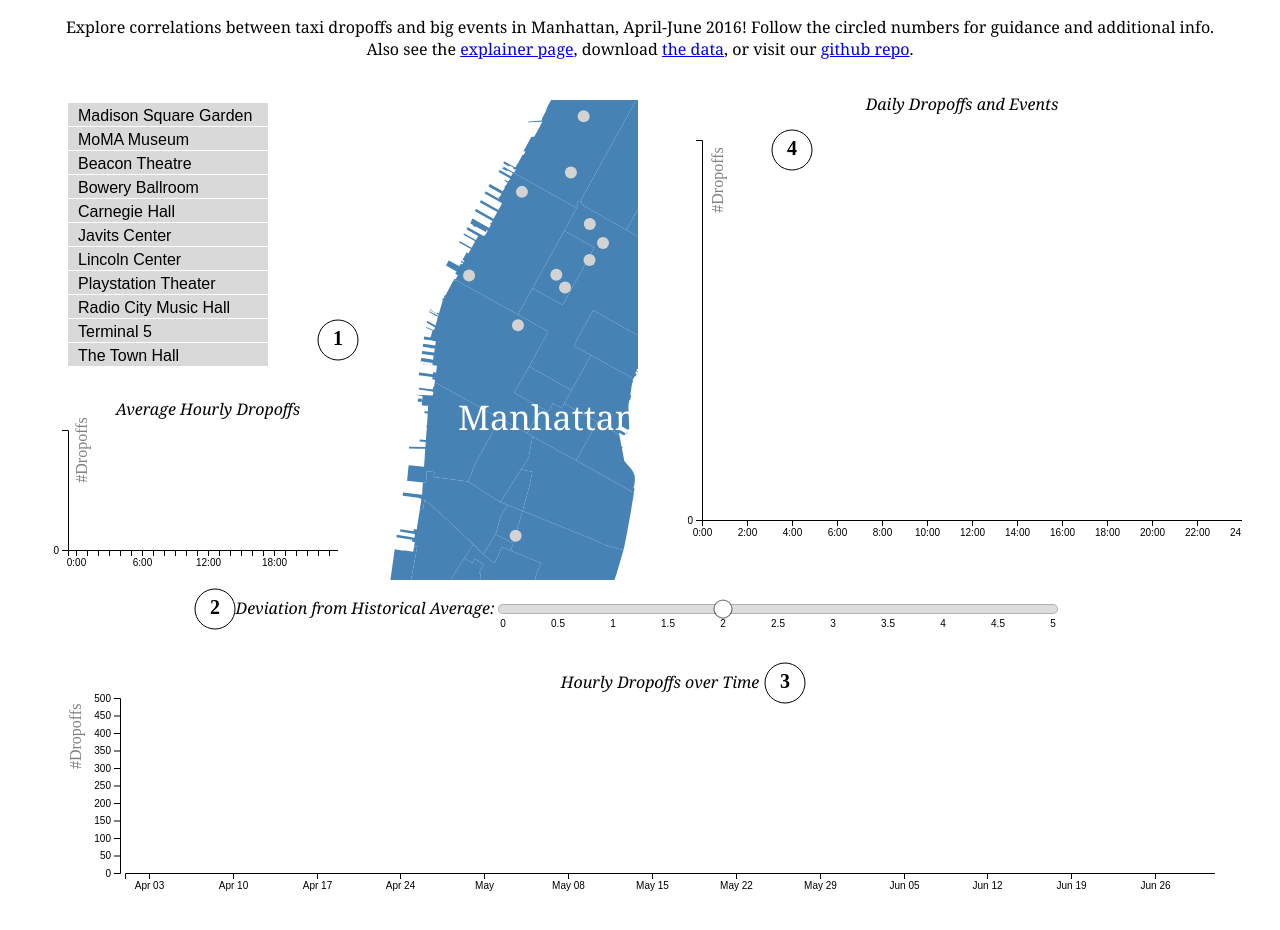
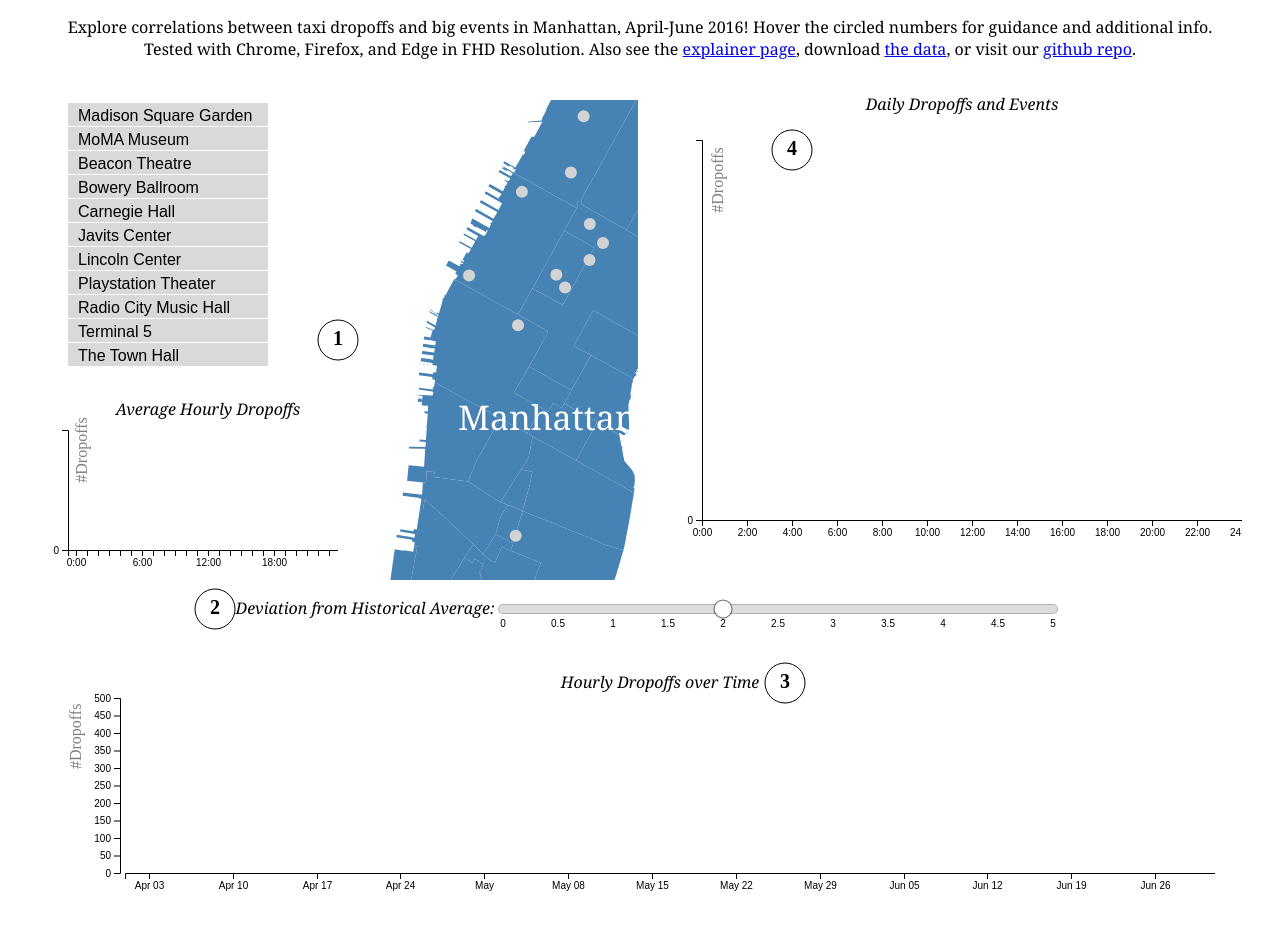
Before and after one commit to inon-peled/inon-peled.github.io, a plain HTML site: page index.html in a window 1280 px wide. Drawn offline with Linux system fonts and the light colour scheme.

Commit message:
Browsers

```diff
--- a/index.html
+++ b/index.html
@@ -18,7 +18,9 @@
 <div id="dropoffsAndEvents" class="centered">
     <div id="explain">
         <p id="pExplain">
-            Explore correlations between taxi dropoffs and big events in Manhattan, April-June 2016! Follow the circled numbers for guidance and additional info.<br/>
+            Explore correlations between taxi dropoffs and big events in Manhattan, April-June 2016! Hover the circled numbers for guidance and additional info.
+            <br/>
+            Tested with Chrome, Firefox, and Edge in FHD Resolution.
             Also see the <a target="_blank" href="./explainer.html">explainer page</a>, download <a target="_blank" href="./taxi_events_data.zip">the data</a>,
             or visit our <a target="_blank" href="https://github.com/inon-peled/dtu_visualization_d3_course/tree/master/project">github repo</a>.
         </p>
```
